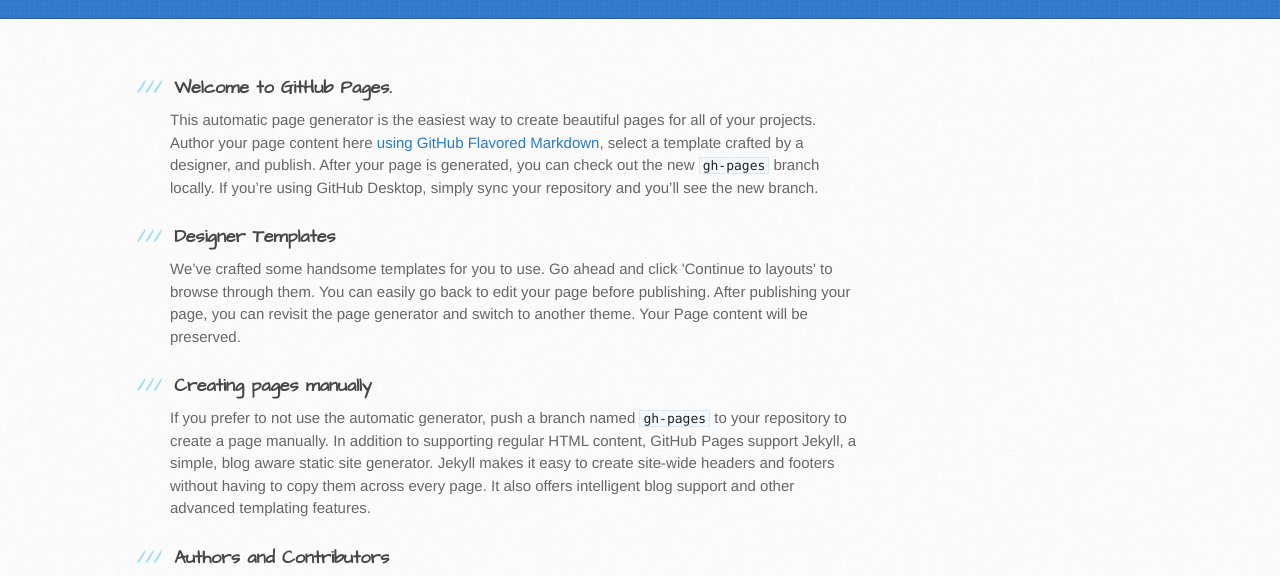
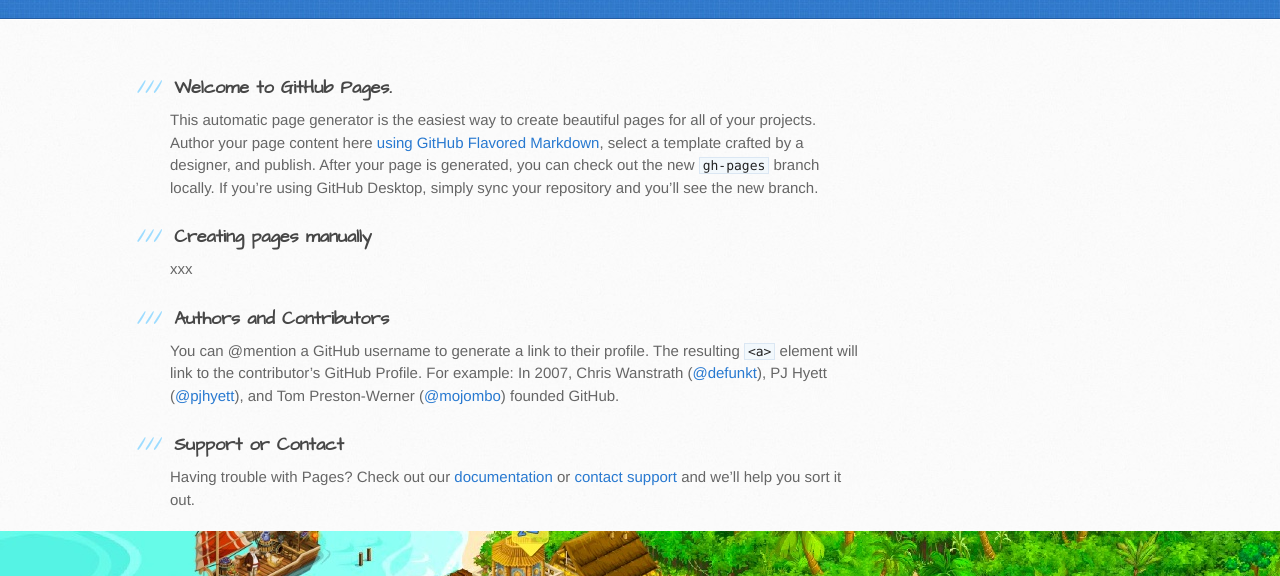
Before and after one commit to rancher-di/bigfarm, a plain HTML site: page index.html in a window 1280 px wide. Shown: the part 182-758 px from the top of the page. Drawn offline with Linux system fonts and the light colour scheme.

Commit message:
Update index.html

```diff
--- a/index.html
+++ b/index.html
@@ -34,14 +34,9 @@
 <p>This automatic page generator is the easiest way to create beautiful pages for all of your projects. Author your page content here <a href="https://guides.github.com/features/mastering-markdown/">using GitHub Flavored Markdown</a>, select a template crafted by a designer, and publish. After your page is generated, you can check out the new <code>gh-pages</code> branch locally. If you’re using GitHub Desktop, simply sync your repository and you’ll see the new branch.</p>
 
 <h3>
-<a id="designer-templates" class="anchor" href="#designer-templates" aria-hidden="true"><span aria-hidden="true" class="octicon octicon-link"></span></a>Designer Templates</h3>
-
-<p>We’ve crafted some handsome templates for you to use. Go ahead and click 'Continue to layouts' to browse through them. You can easily go back to edit your page before publishing. After publishing your page, you can revisit the page generator and switch to another theme. Your Page content will be preserved.</p>
-
-<h3>
 <a id="creating-pages-manually" class="anchor" href="#creating-pages-manually" aria-hidden="true"><span aria-hidden="true" class="octicon octicon-link"></span></a>Creating pages manually</h3>
 
-<p>If you prefer to not use the automatic generator, push a branch named <code>gh-pages</code> to your repository to create a page manually. In addition to supporting regular HTML content, GitHub Pages support Jekyll, a simple, blog aware static site generator. Jekyll makes it easy to create site-wide headers and footers without having to copy them across every page. It also offers intelligent blog support and other advanced templating features.</p>
+<p>xxx</p>
 
 <h3>
 <a id="authors-and-contributors" class="anchor" href="#authors-and-contributors" aria-hidden="true"><span aria-hidden="true" class="octicon octicon-link"></span></a>Authors and Contributors</h3>
```
